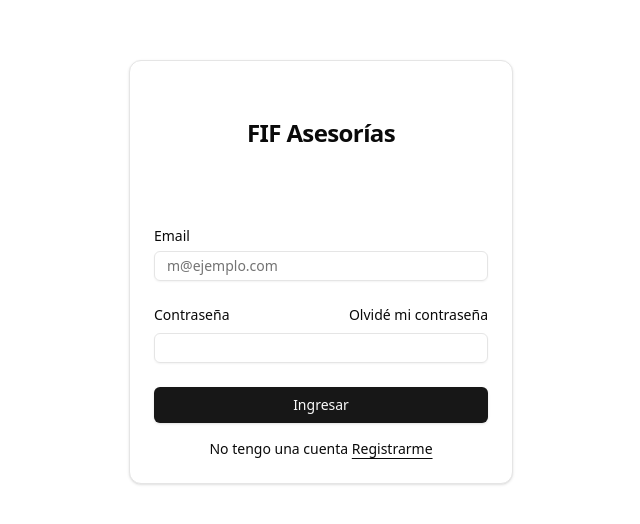
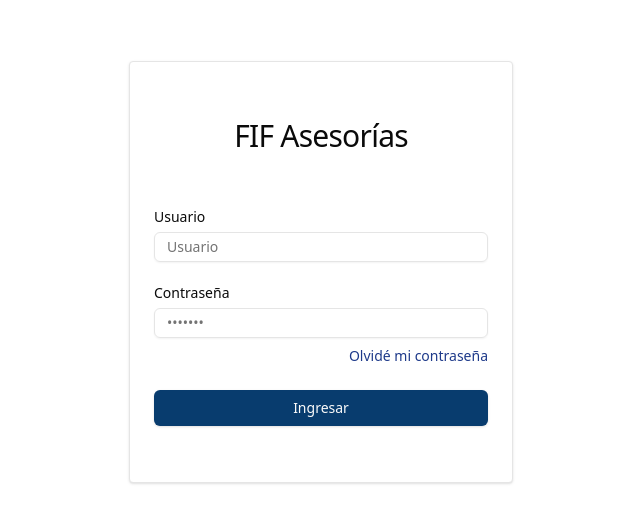
Before and after one commit to CarlosURangel/SAM-Fork, a Next.js app: page /login in a window 1280 px wide. Shown: the part 128-652 px from the top of the page, without its empty margins (319-959 px from the left). Built offline with nearby package versions, Linux system fonts and the light colour scheme.

Commit message:
added an initial version of middleware and fixed the styles in login page

```diff
--- a/package.json
+++ b/package.json
@@ -9,20 +9,24 @@
         "lint": "next lint"
     },
     "dependencies": {
+        "@prisma/client": "^6.9.0",
         "@radix-ui/react-dialog": "^1.1.15",
         "@radix-ui/react-label": "^2.1.7",
         "@radix-ui/react-select": "^2.2.6",
-        "@prisma/client": "^6.9.0",
+        "@radix-ui/react-separator": "^1.1.7",
         "@radix-ui/react-slot": "^1.2.3",
         "@tanstack/react-table": "^8.21.3",
         "class-variance-authority": "^0.7.1",
         "clsx": "^2.1.1",
+        "jose": "^6.1.0",
         "jsonwebtoken": "^9.0.2",
         "lucide-react": "^0.511.0",
         "next": "15.1.8",
+        "next-themes": "^0.4.6",
         "react": "^19.0.0",
         "react-dom": "^19.0.0",
         "recharts": "^2.15.4",
+        "sonner": "^2.0.7",
         "tailwind-merge": "^3.3.0",
         "tailwindcss-animate": "^1.0.7",
         "uuid": "^13.0.0"
--- a/src/app/api/auth/login/route.ts
+++ b/src/app/api/auth/login/route.ts
@@ -36,7 +36,10 @@ export async function POST(req: NextRequest) {
       });
 
       const response = NextResponse.json(
-        { message: "Inicio de sesión exitoso"},
+        {
+          message: "Inicio de sesión exitoso",
+          rol: "teacher", //Devuelve el Rol del usuario para después abrir el dashboard correspondiente
+        },
         { status: 200 }
       );
       response.cookies.set("Auth_SAM", token, {
@@ -65,7 +68,10 @@ export async function POST(req: NextRequest) {
       });
 
       const response = NextResponse.json(
-        { message: "Inicio de sesión exitoso", },
+        {
+          message: "Inicio de sesión exitoso",
+          rol: "admin", //Añadí el Rol del usuario para después abrir el dashboard correspondiente
+        },
         { status: 200 }
       );
       response.cookies.set("Auth_SAM", token, {
--- a/src/app/layout.tsx
+++ b/src/app/layout.tsx
@@ -1,4 +1,5 @@
 import "./globals.css";
+import { Toaster } from "@/components/ui/sonner";
 
 export default function RootLayout({
   children,
@@ -9,6 +10,7 @@ export default function RootLayout({
     <html lang="en">
       <body>
         {children}
+        <Toaster richColors position="top-right" />
       </body>
     </html>
   );
--- a/src/app/page.tsx
+++ b/src/app/page.tsx
@@ -16,7 +16,7 @@ import {
 import { Button } from "@/components/ui/button";
 import { Textarea } from "@/components/ui/textarea";
 import Sidebar from "@/components/ui/sidebar";
-import Chart from "@/components/chars/ChartTutoringPerSubject";
+// import Chart from "@/components/chars/ChartTutoringPerSubject";
 import { AsesoriasChart } from "@/components/Asesorias-chart";
 
 export default function Home() {
@@ -80,7 +80,7 @@ export default function Home() {
             <DataTable columns={columnasRegistros} data={registros} />
           </section>
         </div>
-        <Chart />
+        {/* <Chart /> */}
         <div className="mt-8 flex flex-col lg:flex-row gap-8">
           <div className="flex flex-col gap-4 w-full lg:w-5/12">
             <Button>Click me</Button>
--- a/src/components/login-form.tsx
+++ b/src/components/login-form.tsx
@@ -1,58 +1,145 @@
+"use client";
+
+import { useState } from "react";
+import { useRouter } from "next/navigation";
+import { toast } from "sonner";
 import { cn } from "@/lib/utils";
 import { Button } from "@/components/ui/button";
-import {
-  Card,
-  CardContent,
-  CardDescription,
-  CardHeader,
-  CardTitle,
-} from "@/components/ui/card";
+import { Card, CardContent, CardHeader, CardTitle } from "@/components/ui/card";
 import { Input } from "@/components/ui/input";
 import { Label } from "@/components/ui/label";
+import {
+  Dialog,
+  DialogContent,
+  DialogDescription,
+  DialogHeader,
+  DialogTitle,
+  DialogTrigger,
+} from "@/components/ui/dialog";
 
 export function LoginForm({
   className,
   ...props
 }: React.ComponentPropsWithoutRef<"div">) {
+  const router = useRouter();
+
+  const [nombre, setNombre] = useState("");
+  const [cve, setCve] = useState("");
+  const [isLoading, setIsLoading] = useState(false);
+  const [error, setError] = useState<string | null>(null);
+  const [isForgotPasswordModalOpen, setIsForgotPasswordModalOpen] =
+    useState(false);
+
+  const handleSubmit = async (event: React.FormEvent<HTMLFormElement>) => {
+    event.preventDefault();
+    setIsLoading(true);
+    setError(null);
+
+    try {
+      const response = await fetch("/api/auth/login", {
+        method: "POST",
+        headers: { "Content-Type": "application/json" },
+        body: JSON.stringify({ nombre, cve }),
+      });
+
+      const data = await response.json();
+
+      if (!response.ok) {
+        throw new Error(data.message || "Credenciales inválidas");
+      }
+
+      toast.success("Inicio de sesión exitoso", {
+        description: "Serás redirigido en un momento.",
+      });
+
+      if (data.rol === "admin") {
+        router.push("/dashboard/gestion-de-usuarios");
+      } else if (data.rol === "teacher") {
+        router.push("/user-dashboard/registro");
+      } else {
+        router.push("/");
+      }
+    } catch (err: any) {
+      setError(err.message);
+      toast.error("Error al iniciar sesión", {
+        description: err.message,
+      });
+    } finally {
+      setIsLoading(false);
+    }
+  };
+
   return (
     <div className={cn("flex flex-col gap-6", className)} {...props}>
-      <Card>
-        <CardHeader className="text-center py-14">
-          <CardTitle className="text-2xl">FIF Asesorías</CardTitle>
+      <Card className="py-8 rounded-sm">
+        <CardHeader className="text-center pb-8">
+          <CardTitle className="text-3xl font-normal">FIF Asesorías</CardTitle>
         </CardHeader>
         <CardContent className="pt-18">
-          <form>
+          <form onSubmit={handleSubmit}>
             <div className="flex flex-col gap-6">
               <div className="grid gap-2">
-                <Label htmlFor="email">Email</Label>
+                <Label htmlFor="nombre">Usuario</Label>
                 <Input
-                  id="email"
-                  type="email"
-                  placeholder="m@ejemplo.com"
+                  id="nombre"
+                  type="text"
+                  placeholder="Usuario"
                   required
+                  value={nombre}
+                  onChange={(e) => setNombre(e.target.value)}
+                  disabled={isLoading}
                 />
               </div>
               <div className="grid gap-2">
-                <div className="flex items-center">
-                  <Label htmlFor="password">Contraseña</Label>
-                  <a
-                    href="#"
-                    className="ml-auto inline-block text-sm underline-offset-4 hover:underline"
-                  >
-                    Olvidé mi contraseña
-                  </a>
-                </div>
-                <Input id="password" type="password" required />
+                <Label htmlFor="cve">Contraseña</Label>
+                <Input
+                  id="cve"
+                  type="password"
+                  placeholder="•••••••"
+                  required
+                  value={cve}
+                  onChange={(e) => setCve(e.target.value)}
+                  disabled={isLoading}
+                />
+                <Dialog
+                  open={isForgotPasswordModalOpen}
+                  onOpenChange={setIsForgotPasswordModalOpen}
+                >
+                  <DialogTrigger asChild>
+                    <Button
+                      variant="link"
+                      className="ml-auto inline-block h-auto p-0 text-sm text-blue-900 hover:underline"
+                      tabIndex={-1}
+                    >
+                      Olvidé mi contraseña
+                    </Button>
+                  </DialogTrigger>
+                  <DialogContent className="sm:max-w-[425px]">
+                    <DialogHeader>
+                      <DialogTitle>Recuperar contraseña</DialogTitle>
+                      <DialogDescription>
+                        Por favor, acude con el encargado o administrador para
+                        restablecer tu contraseña.
+                      </DialogDescription>
+                    </DialogHeader>
+                  </DialogContent>
+                </Dialog>
               </div>
-              <Button type="submit" className="w-full">
-                Ingresar
+
+              {error && (
+                <p className="text-sm font-normal text-red-700 text-center">
+                  {error}
+                </p>
+              )}
+
+              <Button
+                type="submit"
+                className="w-full"
+                disabled={isLoading}
+                style={{ backgroundColor: "#083C6E" }}
+              >
+                {isLoading ? "Ingresando..." : "Ingresar"}
               </Button>
-            </div>
-            <div className="mt-4 text-center text-sm">
-              No tengo una cuenta{" "}
-              <a href="#" className="underline underline-offset-4">
-                Registrarme
-              </a>
             </div>
           </form>
         </CardContent>
--- /dev/null
+++ b/src/components/ui/sonner.tsx
@@ -0,0 +1,31 @@
+"use client"
+
+import { useTheme } from "next-themes"
+import { Toaster as Sonner } from "sonner"
+
+type ToasterProps = React.ComponentProps<typeof Sonner>
+
+const Toaster = ({ ...props }: ToasterProps) => {
+  const { theme = "system" } = useTheme()
+
+  return (
+    <Sonner
+      theme={theme as ToasterProps["theme"]}
+      className="toaster group"
+      toastOptions={{
+        classNames: {
+          toast:
+            "group toast group-[.toaster]:bg-background group-[.toaster]:text-foreground group-[.toaster]:border-border group-[.toaster]:shadow-lg",
+          description: "group-[.toast]:text-muted-foreground",
+          actionButton:
+            "group-[.toast]:bg-primary group-[.toast]:text-primary-foreground",
+          cancelButton:
+            "group-[.toast]:bg-muted group-[.toast]:text-muted-foreground",
+        },
+      }}
+      {...props}
+    />
+  )
+}
+
+export { Toaster }
```
Also changed, not shown: src/components/chars/ChartTutoringPerSubject.tsx (+108 -108 lines), src/components/ui/separator.tsx (+7 -7 lines), src/middleware.ts (added, +28 -0 lines), 1 other file (tests, documents, lock files or other folders).
